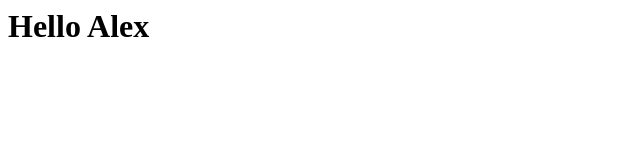
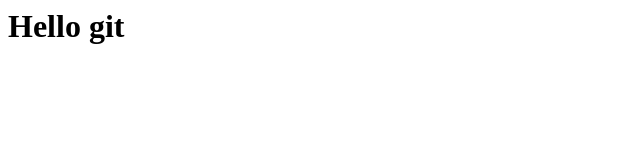
Before and after one commit to AlexFedorov1/TEST_git, a plain HTML site: page index.html in a window 1280 px wide. Shown: the full height of the page, 0-640 px from the left. Drawn offline with Linux system fonts and the light colour scheme.

Commit message:
Revert "terrible"
This reverts commit 099b81f0f2532c4cb6a4d5a02e0fba9bb9f32841.

```diff
--- a/index.html
+++ b/index.html
@@ -1 +1 @@
-<h1>Hello Alex<h1>
+<h1>Hello git<h1>
```
